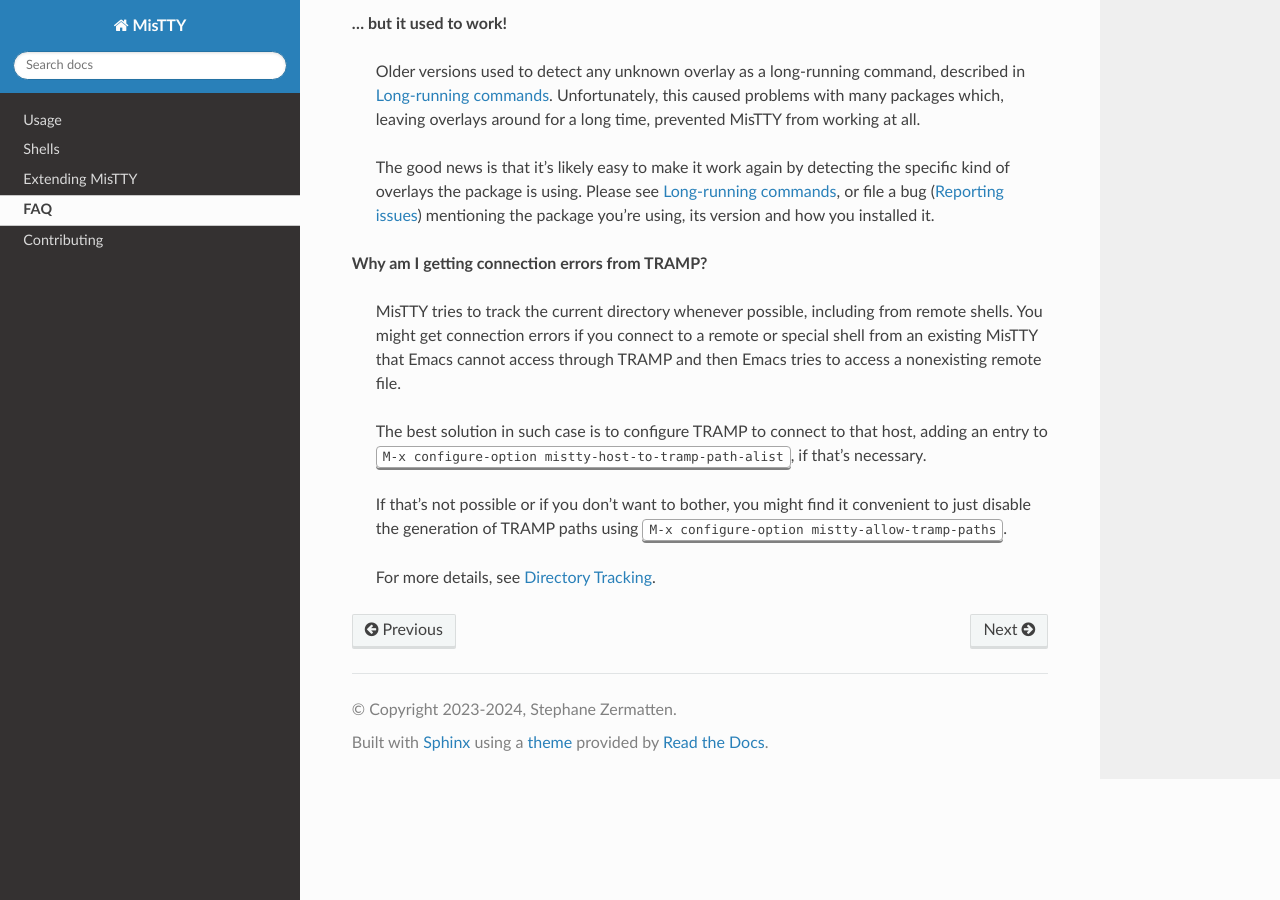
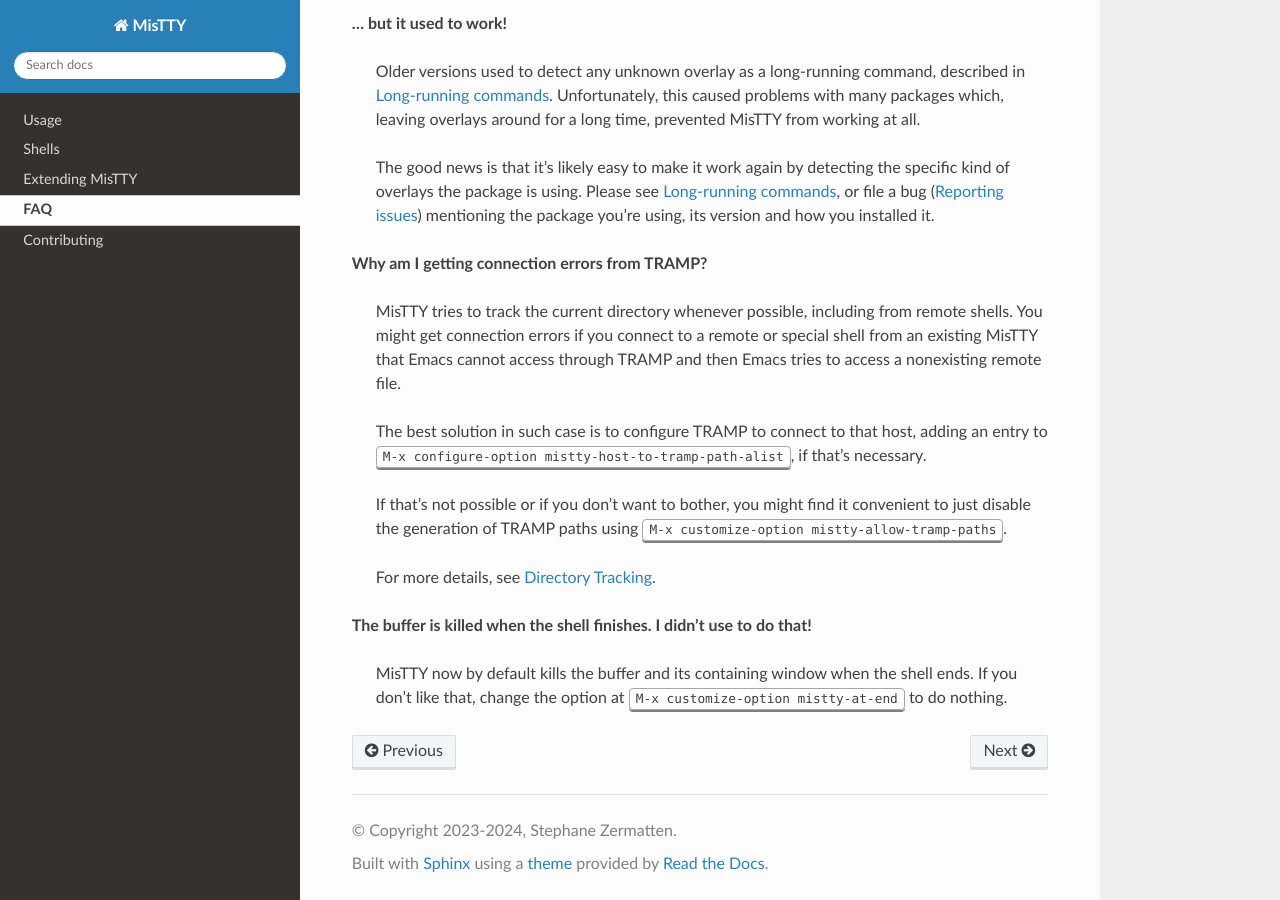
Before and after one commit to szermatt/mistty, a Sphinx documentation site: the page built from docs/source/faq.rst, in a window 1280 px wide and 900 px high, scrolled down 2602 px. Built offline with Sphinx 7.4.7 and the Read the Docs theme 3.1.0, drawn with Linux system fonts in a browser that asks for light colours.

Commit message:
feat: Kill buffer after process end by default (customizable)
Before this change, to kill buffer after process exists, it was
necessary to add a hook to mistty-after-process-end-hook.

With this change, this is done by default and can be controlled by the
custom option mistty-at-end. The old hooks still work; they take
precedence.

To make this more safe enough, this change make sure that
mistty-kill-buffer and mistty-kill-buffer-and-window do nothing in
corner cases where starting the shell failed immediately, otherwise no
error message would be visible. To do that, this change requires the
user to have sent either a return or a C-d at least once to the buffer.

This change also cleans up the test. Now the fullscreen and
after-process hooks are set to nil by default in mistty-testing.el, to
avoid custom configuration interfering with the tests.

```diff
--- a/docs/source/faq.rst
+++ b/docs/source/faq.rst
@@ -161,6 +161,14 @@ FAQ
 
     If that's not possible or if you don't want to bother, you might
     find it convenient to just disable the generation of TRAMP paths
-    using :kbd:`M-x configure-option mistty-allow-tramp-paths`.
+    using :kbd:`M-x customize-option mistty-allow-tramp-paths`.
 
     For more details, see :ref:`dirtrack`.
+
+**The buffer is killed when the shell finishes. I didn't use to do that!**
+
+     .. index:: pair: variable; mistty-at-end
+
+     MisTTY now by default kills the buffer and its containing window
+     when the shell ends. If you don't like that, change the option at
+     :kbd:`M-x customize-option mistty-at-end` to do nothing.
```
Also changed, not shown: 4 other files.
